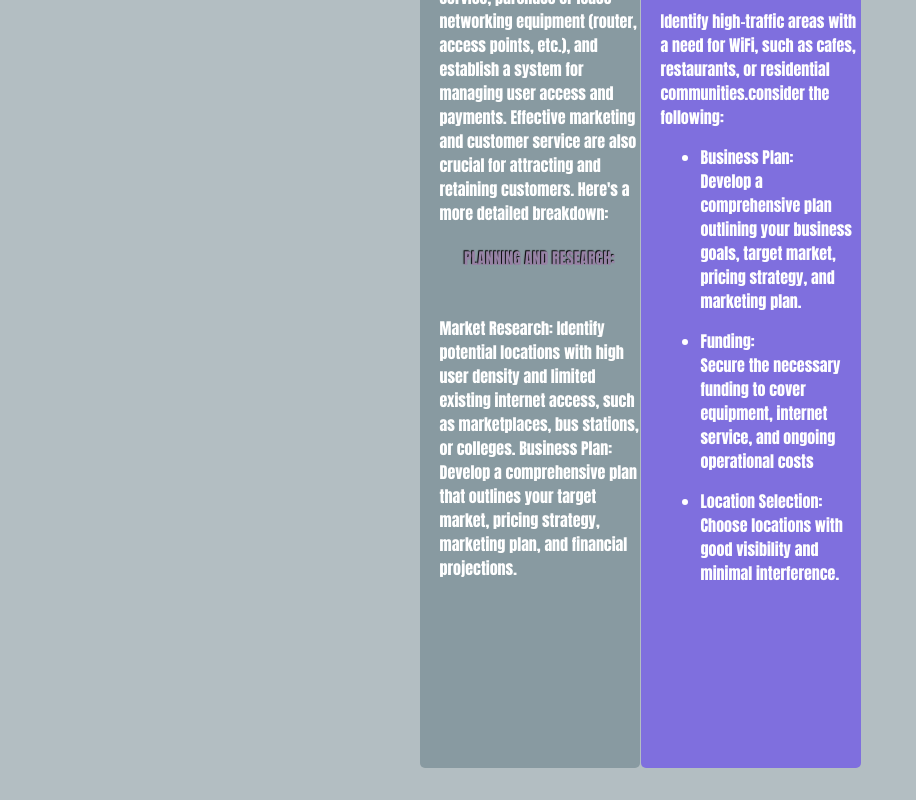
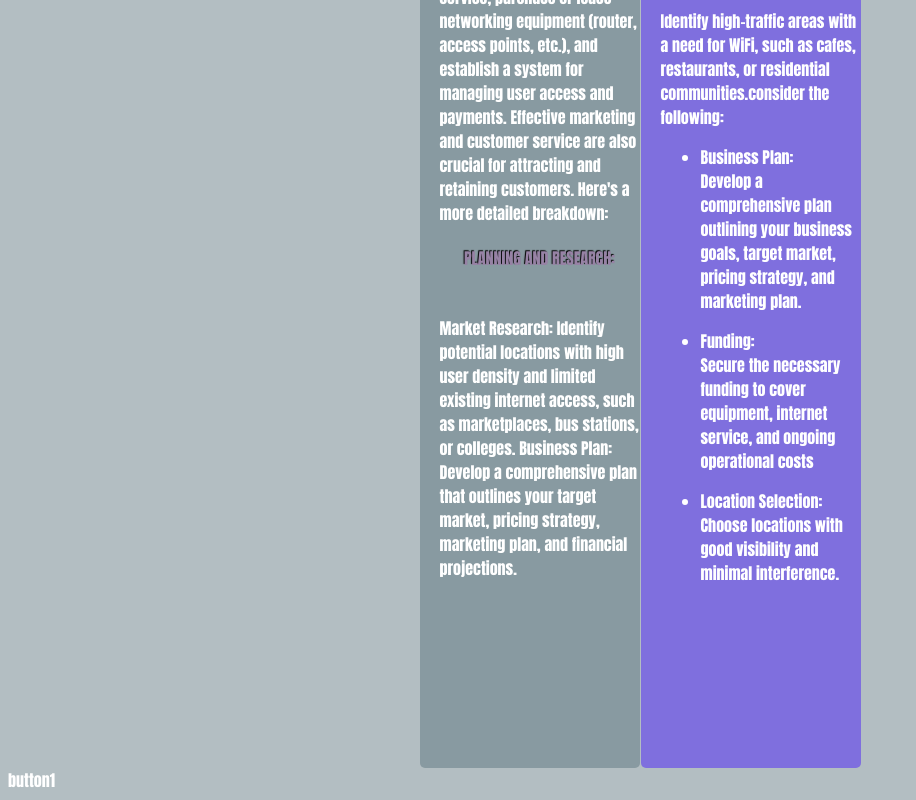
Before and after one commit to HERMAN-YOUZE/HERMAN-YOUZE, a plain HTML site: page Index.html in a window 1280 px wide. Shown: the part 890-1690 px from the top of the page, without its empty margins (0-916 px from the left). Before the commit the page ends 1666 px from the top, so only its background shows below. Drawn offline with Linux system fonts and the light colour scheme.

Commit message:
Update and rename Revision felxbox.html to Index.html

```diff
--- a/Revision felxbox.html
+++ b/Index.html
@@ -105,6 +105,6 @@ Choose locations with good visibility and minimal interference. </p>
     </div>
     </div>
 
-
+    <buttn> button1</buttn>
   </body>
   </html>
```
